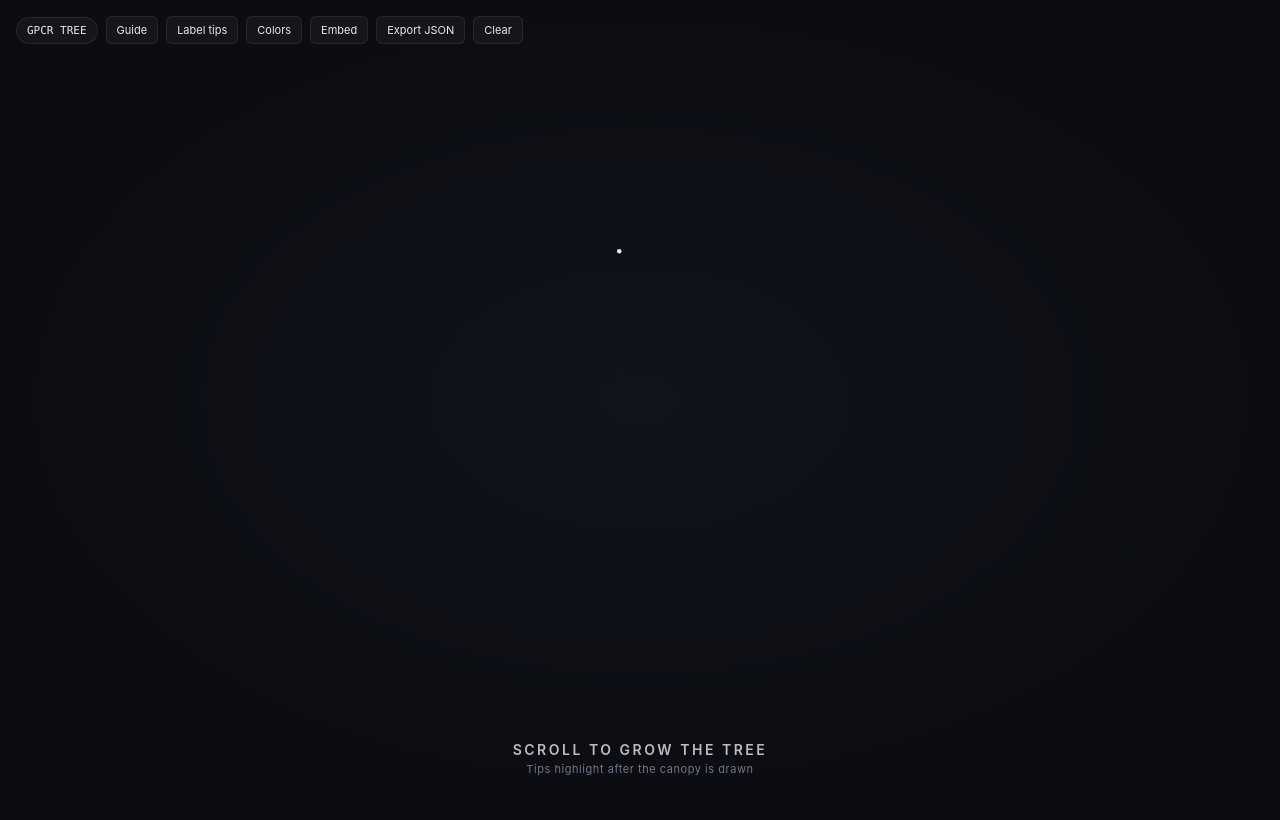
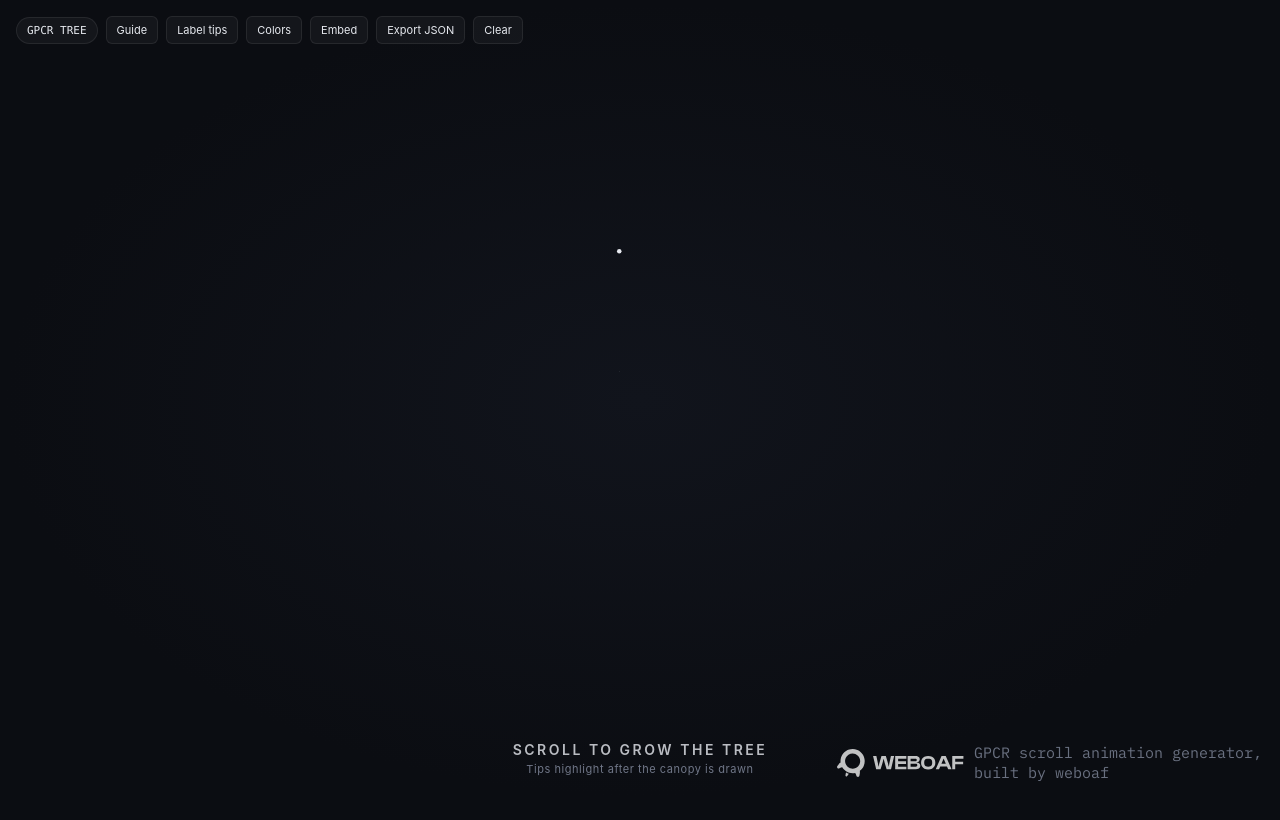
Before and after one commit to ollieweboaf/gpcr-tree-app, a plain HTML site: page index.html in a window 1280 px wide. Shown: the top 820 px of the page. Drawn offline with Linux system fonts and the light colour scheme.

Commit message:
Add weboaf credit + logo in bottom-right corner
Replaces the small "scroll" helper text with a built-by credit linking
to weboaf.com. Uses IBM Plex Mono at 15px (loaded from Google Fonts)
alongside the weboaf logo.

Co-Authored-By: Claude Opus 4.6 <noreply@anthropic.com>

```diff
--- a/index.html
+++ b/index.html
@@ -4,6 +4,9 @@
   <meta charset="UTF-8" />
   <meta name="viewport" content="width=device-width, initial-scale=1.0" />
   <title>GPCR Tree — Scroll Animation</title>
+  <link rel="preconnect" href="https://fonts.googleapis.com" />
+  <link rel="preconnect" href="https://fonts.gstatic.com" crossorigin />
+  <link href="https://fonts.googleapis.com/css2?family=IBM+Plex+Mono:wght@400;500&display=swap" rel="stylesheet" />
   <link rel="stylesheet" href="styles.css" />
 </head>
 <body>
@@ -52,7 +55,10 @@
     <p>Tips highlight after the canopy is drawn</p>
   </div>
 
-  <div class="helper">scroll ↓</div>
+  <a class="credit" href="https://weboaf.com" target="_blank" rel="noopener">
+    <img src="weboaf_logo.svg" alt="weboaf" class="credit-logo" />
+    <span>GPCR scroll animation generator,<br />built by weboaf</span>
+  </a>
 
   <div class="viewport">
     <div class="stage">
--- a/styles.css
+++ b/styles.css
@@ -274,15 +274,36 @@ html, body {
   stroke-width: 1.5;
 }
 
-/* Helper text */
-.helper {
+/* Bottom-right credit / built-by */
+.credit {
   position: fixed;
-  bottom: 16px;
-  right: 16px;
-  font-size: 11px;
+  bottom: 18px;
+  right: 18px;
+  z-index: 8;
+  display: flex;
+  align-items: center;
+  gap: 10px;
+  text-decoration: none;
   color: var(--ink-dim);
-  font-family: "SF Mono", "Menlo", monospace;
-  pointer-events: none;
+  font-family: "IBM Plex Mono", "SF Mono", "Menlo", monospace;
+  font-size: 15px;
+  font-weight: 400;
+  line-height: 1.3;
+  opacity: 0.75;
+  transition: opacity 150ms ease;
+}
+.credit:hover {
+  opacity: 1;
+  color: var(--ink);
+}
+.credit-logo {
+  height: 28px;
+  width: auto;
+  display: block;
+  flex-shrink: 0;
+}
+.credit span {
+  text-align: left;
 }
 
 /* Settings panel for color customization */
```
Also changed, not shown: weboaf_logo.svg (added).
